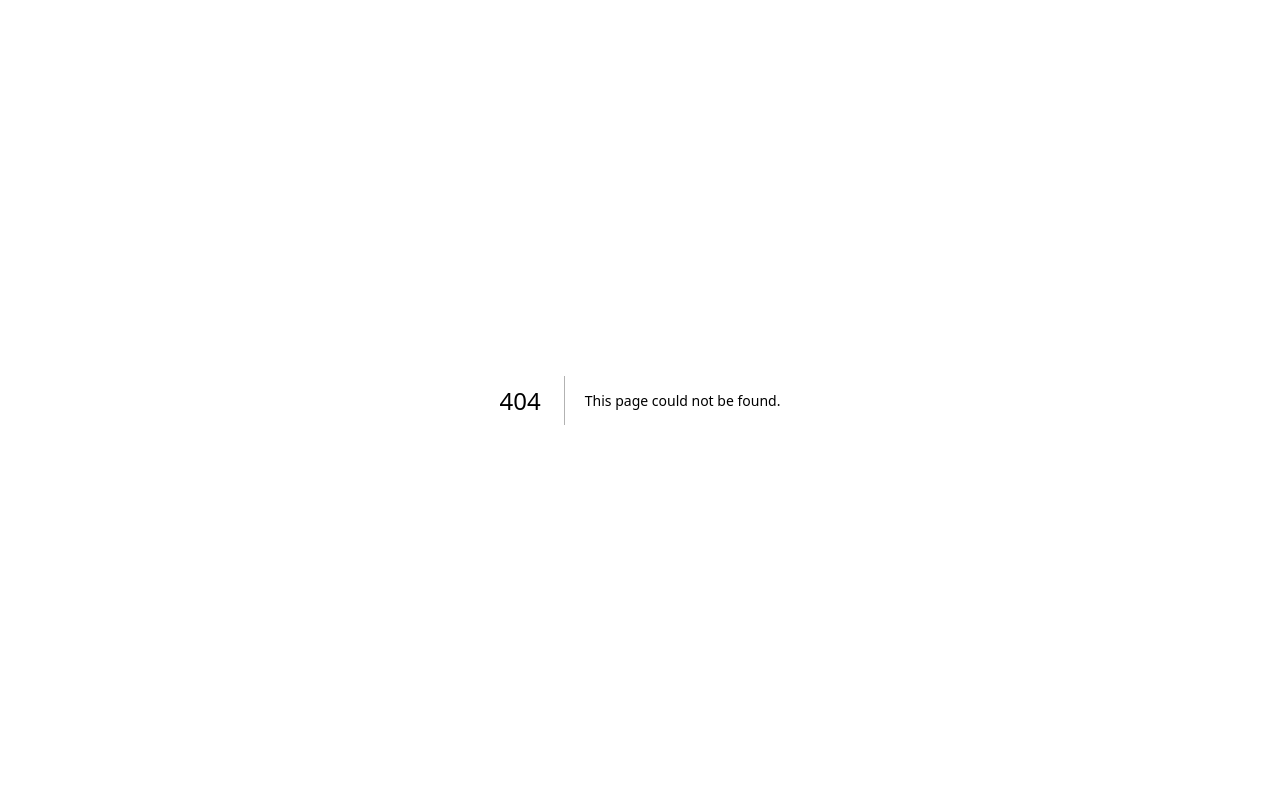
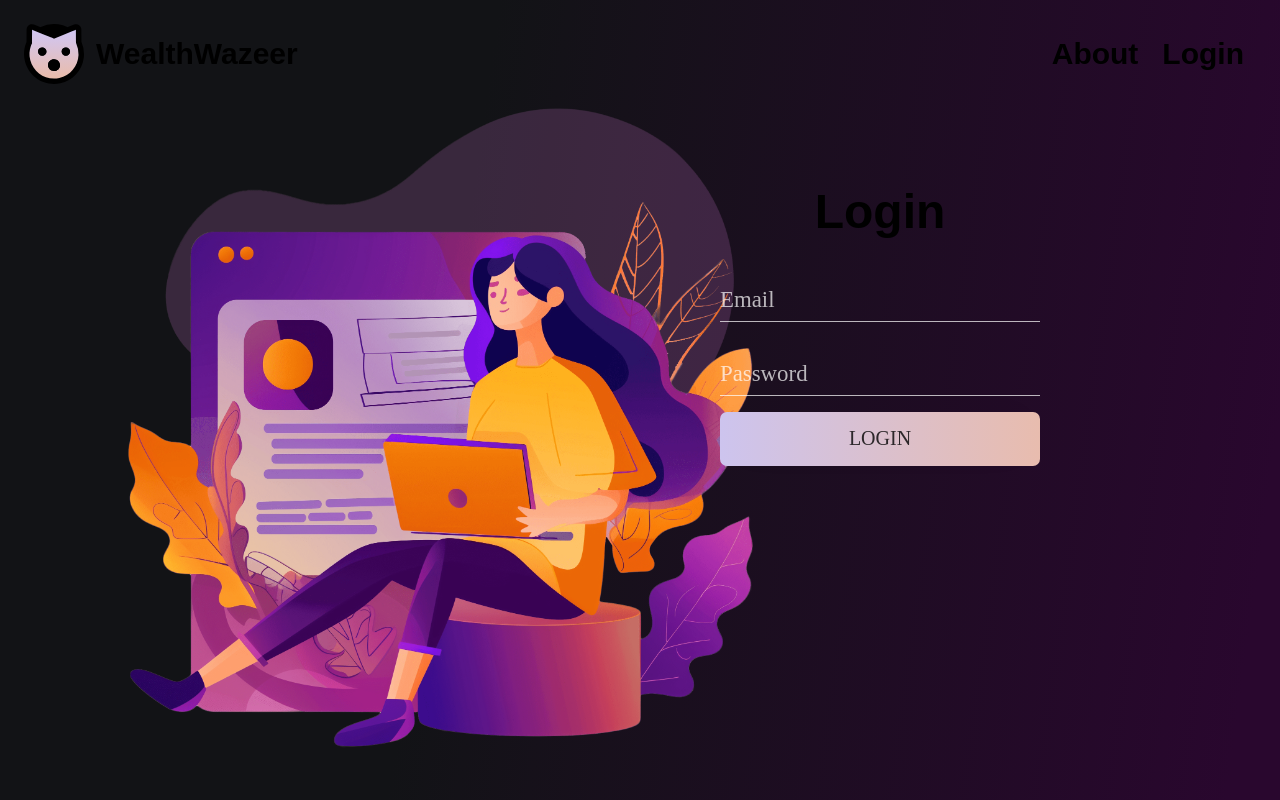
Before and after one commit to nouman0103/wealthwazeer, a Next.js app in the folder frontend/: page /login in a window 1280 px wide. Before the commit this address had no page. Built offline with nearby package versions, Linux system fonts and the light colour scheme.

Commit message:
Setup login page

```diff
--- /dev/null
+++ b/frontend/app/login/layout.tsx
@@ -0,0 +1,31 @@
+import type { Metadata } from "next";
+import { Inter } from "next/font/google";
+import "../globals.css";
+import "../components/header"
+import { ThemeProvider } from "@mui/material";
+import { darkTheme } from "../components/darkMode";
+
+
+const inter = Inter({ subsets: ["latin"] });
+
+export const metadata: Metadata = {
+  title: "WealthWazeer - Login",
+  description: "Sign in to your account",
+};
+
+export default function RootLayout({
+  children,
+}: Readonly<{
+  children: React.ReactNode;
+}>) {
+  return (
+    <html lang="en">
+
+      <body className={inter.className}>
+      <ThemeProvider theme={darkTheme}>
+        {children}
+        </ThemeProvider>
+      </body>
+    </html>
+  );
+}
--- /dev/null
+++ b/frontend/app/login/page.tsx
@@ -0,0 +1,40 @@
+import Image from "next/image";
+import Header from "../components/header";
+import womanUsingLaptop from '../assets/womenUsingLaptop.png';
+import {Button, TextField } from "@mui/material";
+import { GradientButton } from "../components/buttons";
+
+
+export default function Home() {
+  return (
+    <main className="min-h-screen bg-dark-bg-gr-to-purple">
+      <Header />
+      <div className="flex justify-between">
+        <div className="w-[50vw] h-[80vh]">
+          <Image
+            src={womanUsingLaptop}
+            alt="Art"
+            className="w-auto mx-32 h-[100%]"
+          />
+        </div>
+        <div className="p-20 xl:mr-40 2xl:mr-48   flex flex-col gap-4 right-0">
+          <text className="text-5xl font-bold mb-3 mx-auto">Login</text>
+          <TextField
+            label="Email"
+            variant="standard"
+            type="email"
+            className="w-80"
+          />
+          <TextField
+            label="Password"
+            variant="standard"
+            type="password"
+            className="w-80 mb-6"
+          />
+          <GradientButton>Login</GradientButton>
+
+        </div>
+      </div>
+    </main>
+  );
+}
```
Also changed, not shown: 1 other file (tests, documents, lock files or other folders).
